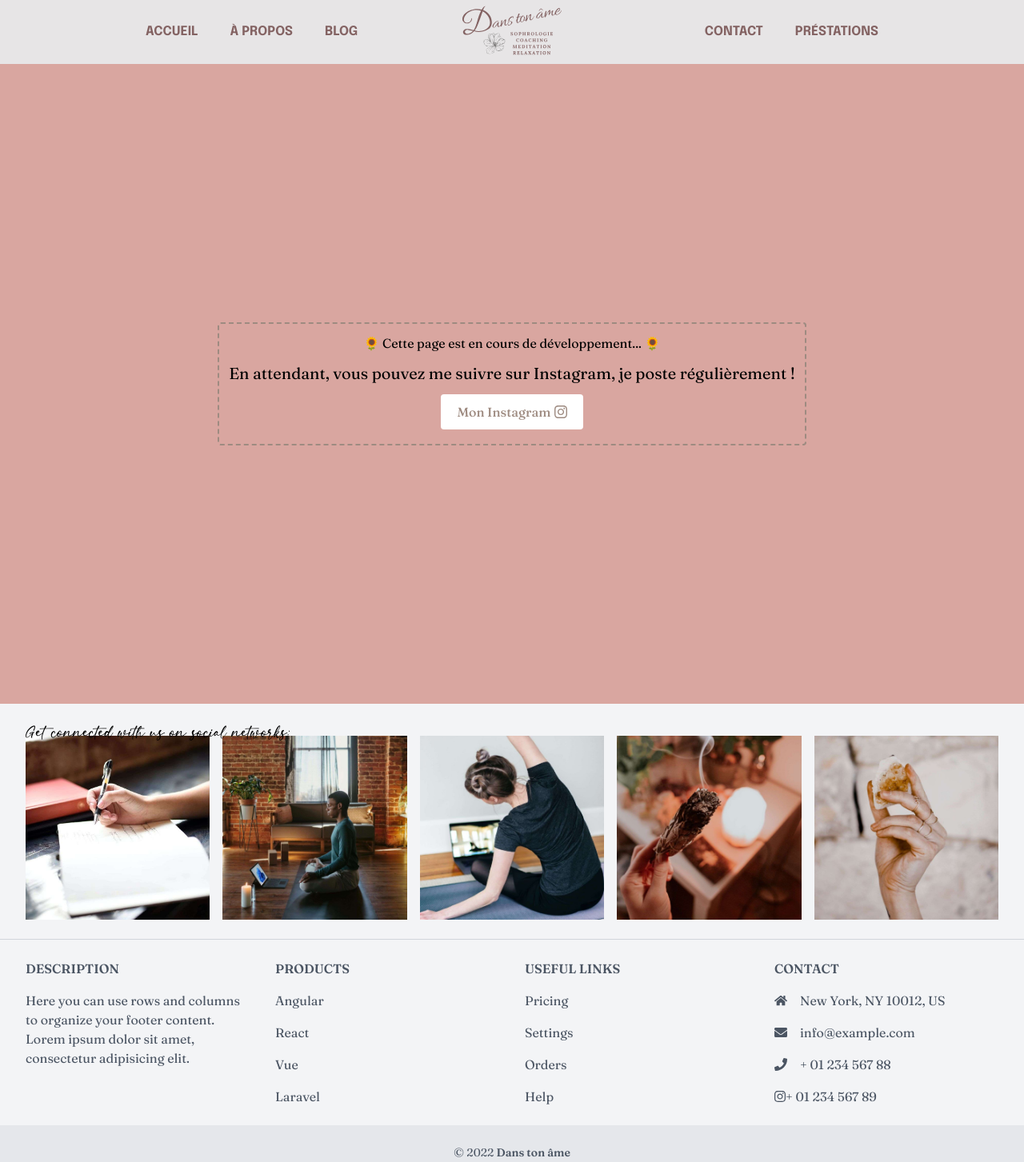
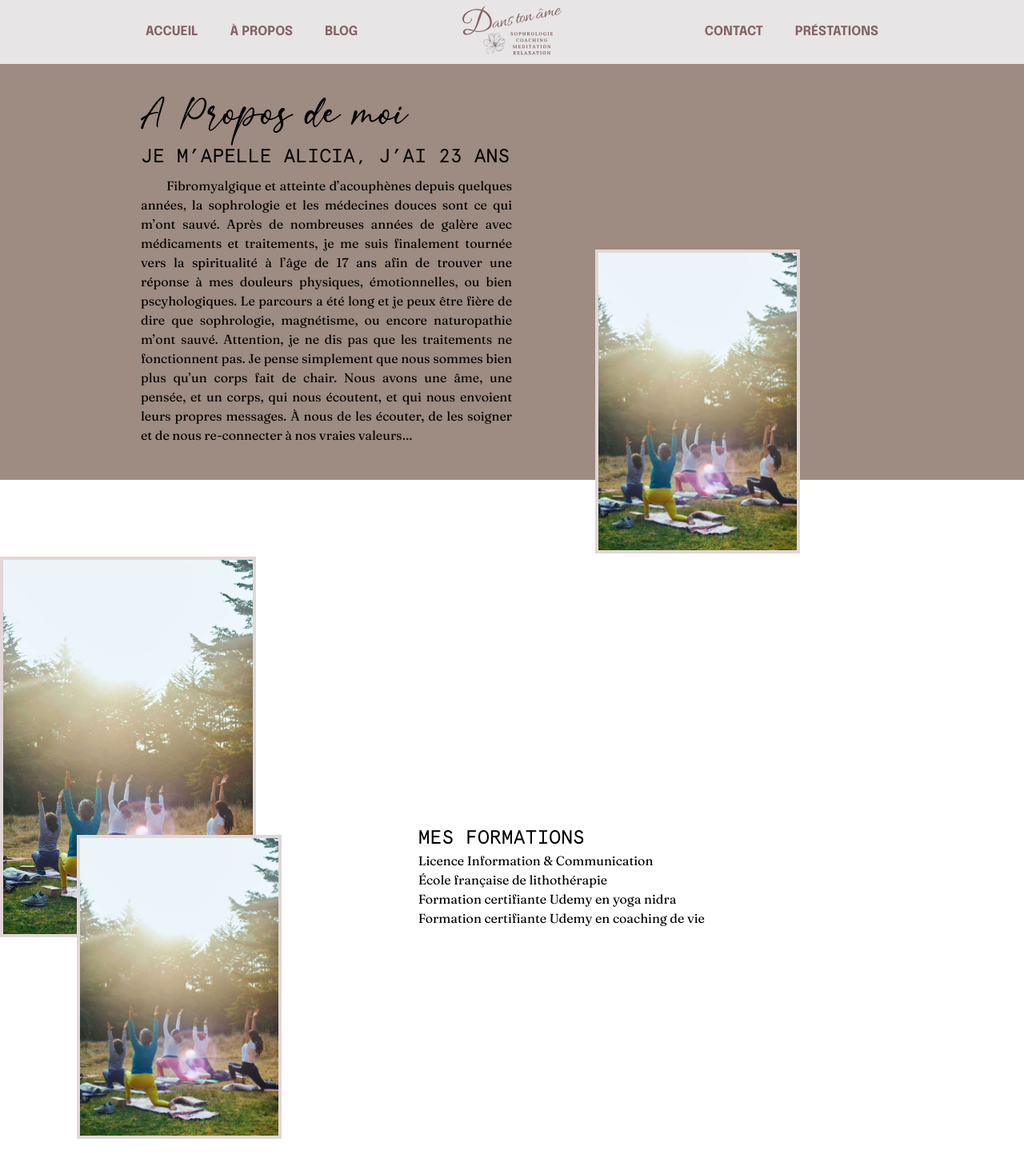
Before and after one commit to Tfregona/Dans_Ton_Ame, a Next.js app: page /about in a window 1280 px wide. Shown: the top 1453 px of the page at 80% size. Built offline with nearby package versions, Linux system fonts and the light colour scheme.

Commit message:
About base + nav more responsive

```diff
--- a/components/homepage/swiper.js
+++ b/components/homepage/swiper.js
@@ -69,7 +69,7 @@ export default function SwiperComponent() {
               }}
               className="lg:p-36"
             >
-              <div className="p-20 bg-white/50 max-w-min">
+              <div className="p-20 bg-white/50 w-[100vw] md:max-w-min">
                 <p className="whitespace-nowrap">Lorem etum latum him</p>
                 <p>{image.description}</p>
               </div>
--- a/components/layouts/navbar.js
+++ b/components/layouts/navbar.js
@@ -33,7 +33,7 @@ export default function Navbar() {
           <div className="max-w-7xl mx-auto px-2 sm:px-6 lg:px-8">
             <div className="relative flex items-center justify-between">
               {/* Icons for responsive */}
-              <div className="absolute inset-y-0 left-0 flex items-center sm:hidden">
+              <div className="absolute inset-y-0 left-0 flex items-center md:hidden">
                 <Disclosure.Button className="inline-flex items-center justify-center p-2 rounded-md text-gray-400 hover:text-white hover:bg-gray-700 focus:outline-none focus:ring-2 focus:ring-inset focus:ring-white">
                   <span className="sr-only">Open main menu</span>
                   {open ? (
@@ -44,8 +44,8 @@ export default function Navbar() {
                 </Disclosure.Button>
               </div>
               {/* Left size */}
-              <div className="flex-1 flex items-center justify-center sm:items-stretch">
-                <div className="hidden sm:block sm:ml-6">
+              <div className="flex-1 flex items-center justify-center md:items-stretch">
+                <div className="hidden md:block md:ml-6">
                   <div className="flex space-x-4">
                     {NavigationLeft.map((item) => (
                       <Link key={item.name} href={item.href}>
@@ -76,8 +76,8 @@ export default function Navbar() {
                 </Link>
               </div>
               {/* Right size */}
-              <div className="flex-1 flex items-center justify-center sm:items-stretch">
-                <div className="hidden sm:block sm:ml-6">
+              <div className="flex-1 flex items-center justify-center md:items-stretch">
+                <div className="hidden md:block md:ml-6">
                   <div className="flex space-x-4">
                     {NavigationRight.map((item) => (
                       <Link key={item.name} href={item.href}>
@@ -100,7 +100,7 @@ export default function Navbar() {
             </div>
           </div>
           {/* Pannel for responsive */}
-          <Disclosure.Panel className="sm:hidden">
+          <Disclosure.Panel className="md:hidden">
             <div className="px-2 pt-2 pb-3 space-y-1">
               {NavigationResponsive.map((item) => (
                 <Link key={item.name} href={item.href}>
--- a/pages/about.js
+++ b/pages/about.js
@@ -1,36 +1,79 @@
+import Image from "next/image";
+import About1 from "../public/img/homepage/home4.jpeg";
+
 export default function About() {
   return (
     <div>
-      <div className="p-10 lg:px-40 xl:px-60 bg-dta_pink text-center grid place-items-center h-screen">
-        <div className="p-3 border-dashed border-2 border-dta_brown rounded">
-          <p className="text-md mb-3">
-            🌻 Cette page est en cours de développement... 🌻
-          </p>
-          <p className="text-xl mb-3">
-            En attendant, vous pouvez me suivre sur Instagram, je poste
-            régulièrement !
-          </p>
-          <a
-            href="https://instagram.com/dans.ton.ame"
-            target="_blank"
-            rel="noreferrer"
-            className="px-5 py-2.5 relative rounded group overflow-hidden font-medium bg-white text-dta_brown inline-block"
-          >
-            <span className="absolute top-0 left-0 flex w-full h-0 mb-0 transition-all duration-200 ease-out transform translate-y-0 bg-dta_pinklight group-hover:h-full opacity-90"></span>
-            <span className="relative group-hover:text-dta_pink flex">
-              Mon Instagram
-              <svg
-                className="ml-1 w-4"
-                xmlns="http://www.w3.org/2000/svg"
-                viewBox="0 0 448 512"
-              >
-                <path
-                  fill="currentColor"
-                  d="M224.1 141c-63.6 0-114.9 51.3-114.9 114.9s51.3 114.9 114.9 114.9S339 319.5 339 255.9 287.7 141 224.1 141zm0 189.6c-41.1 0-74.7-33.5-74.7-74.7s33.5-74.7 74.7-74.7 74.7 33.5 74.7 74.7-33.6 74.7-74.7 74.7zm146.4-194.3c0 14.9-12 26.8-26.8 26.8-14.9 0-26.8-12-26.8-26.8s12-26.8 26.8-26.8 26.8 12 26.8 26.8zm76.1 27.2c-1.7-35.9-9.9-67.7-36.2-93.9-26.2-26.2-58-34.4-93.9-36.2-37-2.1-147.9-2.1-184.9 0-35.8 1.7-67.6 9.9-93.9 36.1s-34.4 58-36.2 93.9c-2.1 37-2.1 147.9 0 184.9 1.7 35.9 9.9 67.7 36.2 93.9s58 34.4 93.9 36.2c37 2.1 147.9 2.1 184.9 0 35.9-1.7 67.7-9.9 93.9-36.2 26.2-26.2 34.4-58 36.2-93.9 2.1-37 2.1-147.8 0-184.8zM398.8 388c-7.8 19.6-22.9 34.7-42.6 42.6-29.5 11.7-99.5 9-132.1 9s-102.7 2.6-132.1-9c-19.6-7.8-34.7-22.9-42.6-42.6-11.7-29.5-9-99.5-9-132.1s-2.6-102.7 9-132.1c7.8-19.6 22.9-34.7 42.6-42.6 29.5-11.7 99.5-9 132.1-9s102.7-2.6 132.1 9c19.6 7.8 34.7 22.9 42.6 42.6 11.7 29.5 9 99.5 9 132.1s2.7 102.7-9 132.1z"
-                ></path>
-              </svg>
-            </span>
-          </a>
+      <div className="bg-dta_brown">
+        <div className="p-6 mb-24 xl:px-44 max-w-7xl mx-auto lg:grid lg:grid-cols-2">
+          <div className="py-5">
+            <h1 className="mb-2 text-5xl font-steinfeld">A Propos de moi</h1>
+            <p className="mb-2 text-2xl font-apercu">
+              JE M’APELLE ALICIA, J’AI 23 ANS
+            </p>
+            <p className="indent-8 text-justify">
+              Fibromyalgique et atteinte d’acouphènes depuis quelques années, la
+              sophrologie et les médecines douces sont ce qui m’ont sauvé. Après
+              de nombreuses années de galère avec médicaments et traitements, je
+              me suis finalement tournée vers la spiritualité à l’âge de 17 ans
+              afin de trouver une réponse à mes douleurs physiques,
+              émotionnelles, ou bien pscyhologiques. Le parcours a été long et
+              je peux être fière de dire que sophrologie, magnétisme, ou encore
+              naturopathie m’ont sauvé. Attention, je ne dis pas que les
+              traitements ne fonctionnent pas. Je pense simplement que nous
+              sommes bien plus qu’un corps fait de chair. Nous avons une âme,
+              une pensée, et un corps, qui nous écoutent, et qui nous envoient
+              leurs propres messages. À nous de les écouter, de les soigner et
+              de nous re-connecter à nos vraies valeurs…
+            </p>
+          </div>
+          <div className="hidden lg:flex lg:justify-center">
+            <div className="w-[20vw] 2xl:w-[15vw] mt-52 absolute border-4 border-dta_gray">
+              <Image
+                width={1000}
+                height={1500}
+                placeholder="blur"
+                layout="responsive"
+                src={About1}
+                alt="About 1"
+              />
+            </div>
+          </div>
+        </div>
+      </div>
+      <div className="lg:grid lg:grid-cols-3 lg:min-h-[100vh]">
+        <div className="hidden lg:block">
+          <div className="w-[25vw] border-4 border-dta_gray">
+            <Image
+              width={1000}
+              height={1500}
+              placeholder="blur"
+              layout="responsive"
+              src={About1}
+              alt="About 1"
+            />
+          </div>
+          <div className="w-[20vw] absolute ml-24 -mt-32 border-4 border-dta_gray">
+            <Image
+              width={1000}
+              height={1500}
+              placeholder="blur"
+              layout="responsive"
+              src={About1}
+              alt="About 1"
+            />
+          </div>
+        </div>
+        <div className="text-center lg:text-left p-6 lg:px-24 col-span-2 flex items-center justify-center lg:justify-start">
+          <div>
+            <p className="text-2xl font-apercu">MES FORMATIONS</p>
+            <ul>
+              <li>Licence Information & Communication</li>
+              <li>École française de lithothérapie</li>
+              <li>Formation certifiante Udemy en yoga nidra</li>
+              <li>Formation certifiante Udemy en coaching de vie</li>
+            </ul>
+          </div>
         </div>
       </div>
     </div>
```
